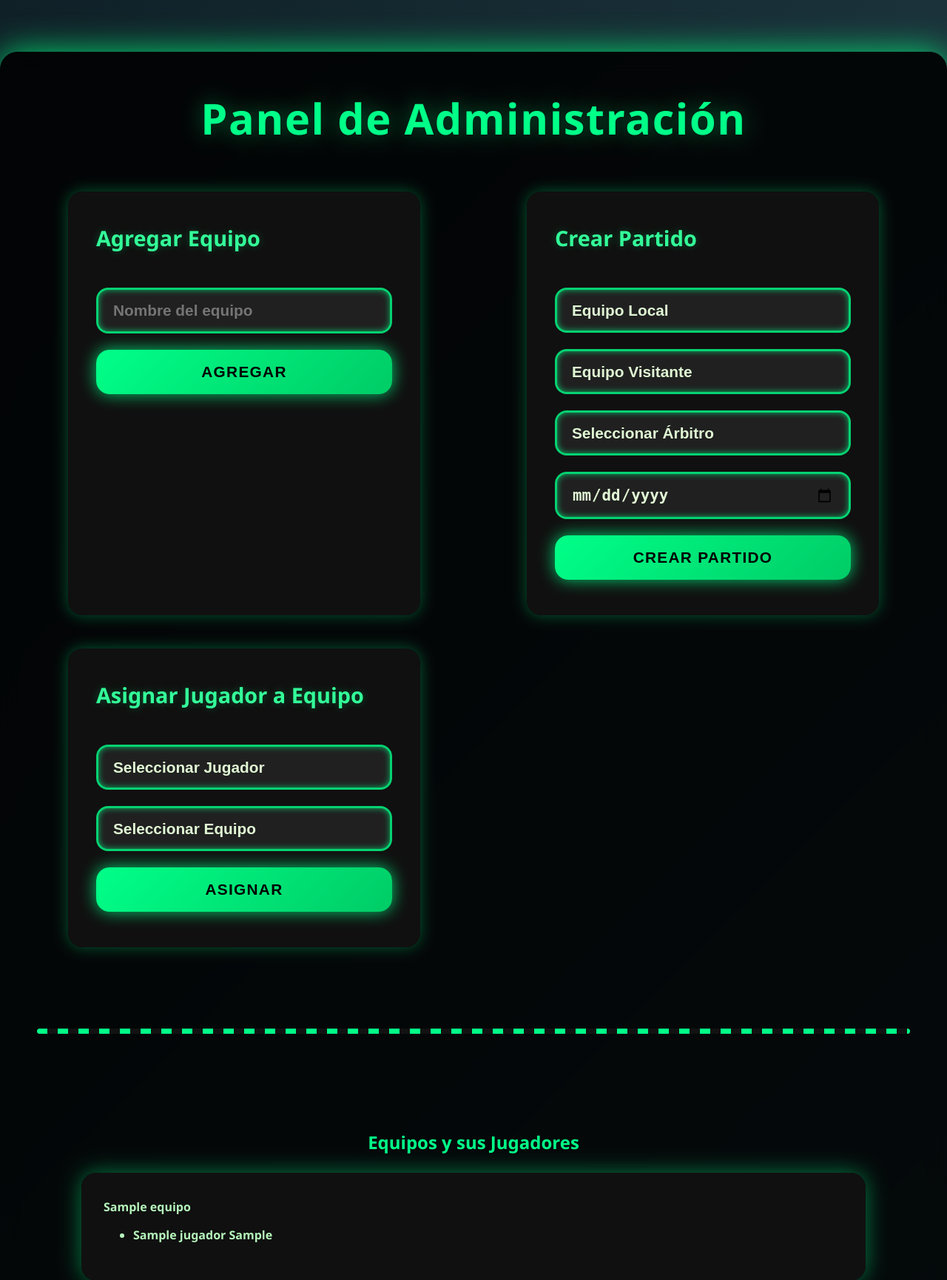
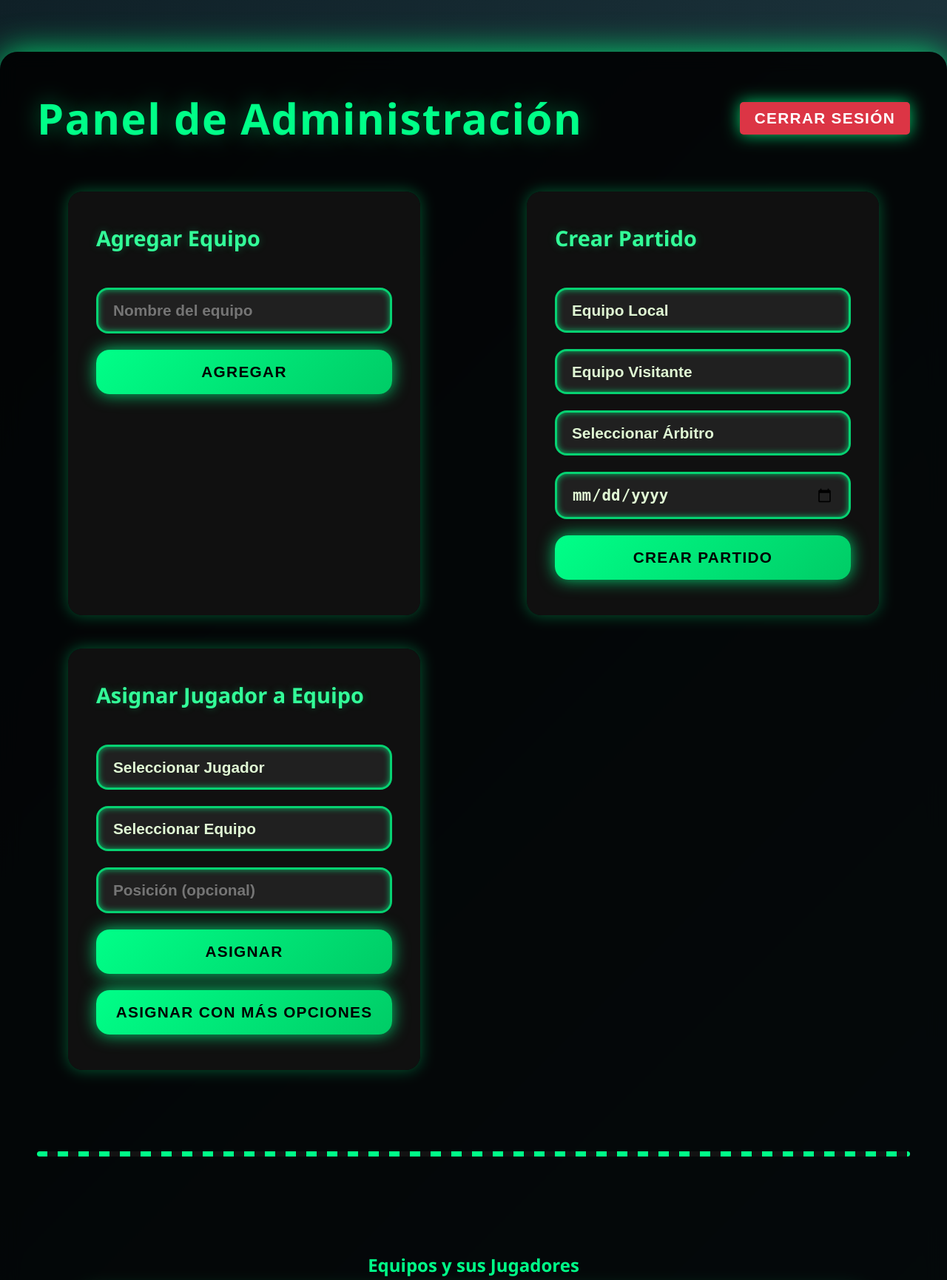
Before and after one commit to BryanTaco/PlayLiga, a Django app: page /torneo/panel_admin/ in a window 1280 px wide. Shown: the top 1731 px of the page at 74% size. Run offline with Django 5.2, Linux system fonts and the light colour scheme; a user stored in the database is signed in; tables that the repository leaves empty hold one stand-in row (values such as "Sample post").

Commit message:
Boton de regreso y menu de jugador con mas opciones

```diff
--- a/mitorneo/static/mitorneo/adminpanel.js
+++ b/mitorneo/static/mitorneo/adminpanel.js
@@ -52,7 +52,8 @@ document.addEventListener('DOMContentLoaded', function () {
 
         const data = {
             jugador_id: document.getElementById('jugador').value,
-            equipo_id: document.getElementById('equipo-asignar').value
+            equipo_id: document.getElementById('equipo-asignar').value,
+            posicion: document.getElementById('posicion').value
         };
 
         const resp = await fetch('/torneo/api/asignar_jugador/', {
@@ -66,6 +67,8 @@ document.addEventListener('DOMContentLoaded', function () {
 
         if (resp.ok) {
             alert("Jugador asignado");
+            // Clear the posicion field as well
+            document.getElementById('posicion').value = '';
             cargarDatos();
         }
     });
--- a/mitorneo/templates/mitorneo/admin_panel.html
+++ b/mitorneo/templates/mitorneo/admin_panel.html
@@ -9,7 +9,10 @@
 </head>
 <body>
   <div class="admin-panel">
-    <h1>Panel de Administración</h1>
+    <div style="display: flex; justify-content: space-between; align-items: center;">
+      <h1>Panel de Administración</h1>
+      <button onclick="window.location.href='{% url 'login' %}'" style="background: #dc3545; color: white; border: none; padding: 10px 20px; border-radius: 5px; cursor: pointer;">Cerrar Sesión</button>
+    </div>
 
     <div class="card-container">
 
@@ -50,7 +53,9 @@
           <select id="equipo-asignar" required>
             <option value="">Seleccionar Equipo</option>
           </select>
+          <input type="text" id="posicion" placeholder="Posición (opcional)">
           <button type="submit">Asignar</button>
+          <button type="button" onclick="window.location.href='{% url 'admin_asignar_jugador_page' %}'">Asignar con más opciones</button>
         </form>
       </section>
 
--- a/mitorneo/urls.py
+++ b/mitorneo/urls.py
@@ -17,7 +17,7 @@ urlpatterns = [
     path('api/partidos/', views.api_partidos, name='api_partidos'),
     path('api/agregar_equipo/', views.api_agregar_equipo, name='api_agregar_equipo'),
     path('api/crear_partido/', views.api_crear_partido, name='api_crear_partido'),
-    path('api/asignar_jugador/', views.admin_asignar_jugador_page, name='api_asignar_jugador'),
+    path('api/asignar_jugador/', views.api_asignar_jugador, name='api_asignar_jugador'),
     path('api/bfs_graph/', views.api_bfs_graph, name='api_bfs_graph'),
     path('apuestas/', views.apuestas_page, name='apuestas_page'),
     path('api/apuestas/', views.api_apuestas, name='api_apuestas'),
--- a/mitorneo/views.py
+++ b/mitorneo/views.py
@@ -424,3 +424,29 @@ def permutaciones_combinaciones_page(request):
     """
     equipos = Equipo.objects.all()
     return render(request, 'mitorneo/permutaciones_combinaciones.html', {'equipos': equipos})
+
+@csrf_exempt
+@login_required
+@user_passes_test(es_admin)
+@require_http_methods(["POST"])
+def api_asignar_jugador(request):
+    try:
+        data = json.loads(request.body)
+        jugador_id = data.get('jugador_id')
+        equipo_id = data.get('equipo_id')
+        posicion = data.get('posicion')
+
+        if not jugador_id or not equipo_id:
+            return HttpResponseBadRequest('Faltan datos')
+
+        jugador = get_object_or_404(Jugador, id=jugador_id)
+        equipo = get_object_or_404(Equipo, id=equipo_id)
+
+        jugador.equipo = equipo
+        if posicion is not None:
+            jugador.posicion = posicion
+        jugador.save()
+
+        return JsonResponse({'status': 'jugador asignado'})
+    except Exception as e:
+        return HttpResponseBadRequest(str(e))
```
